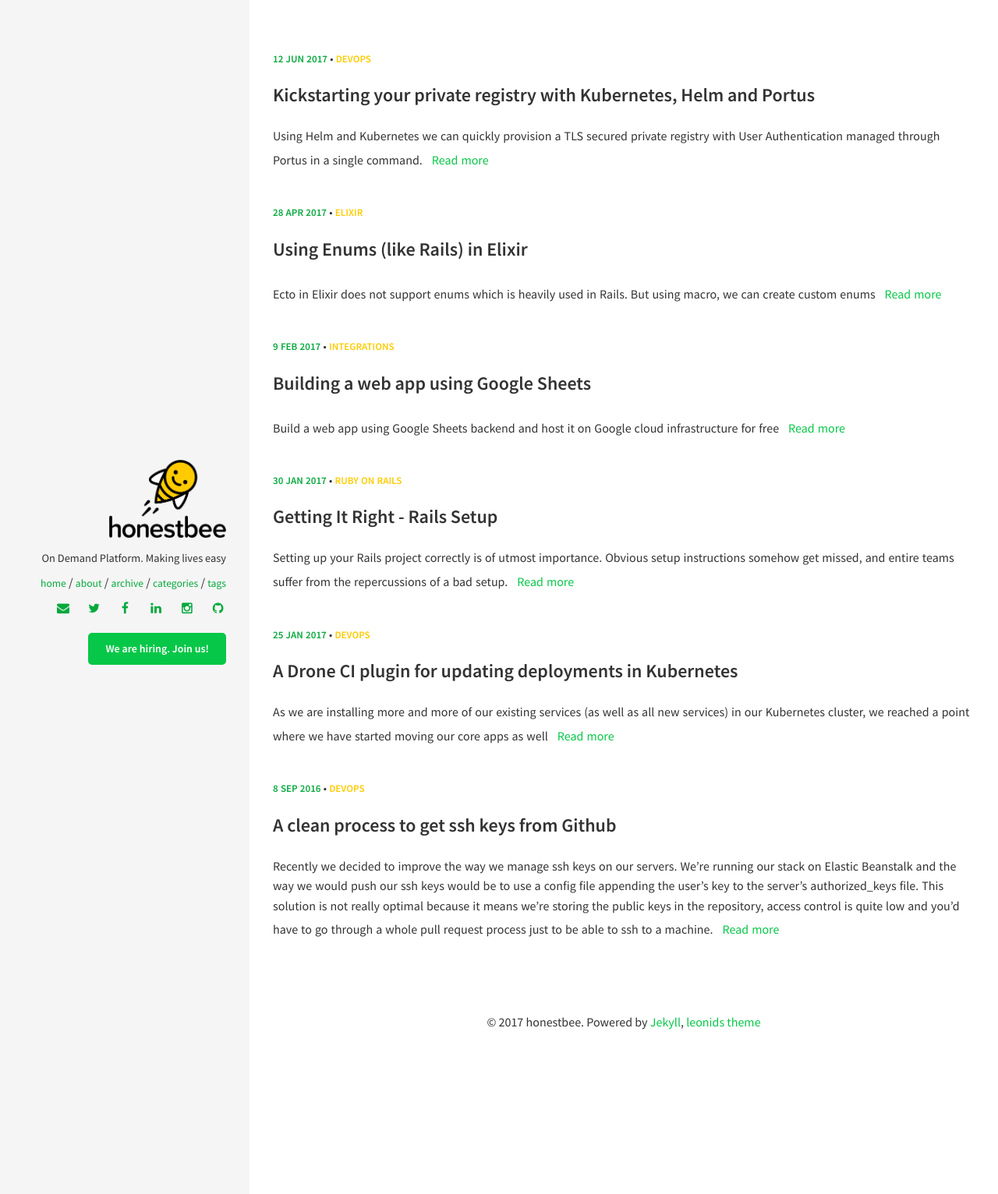
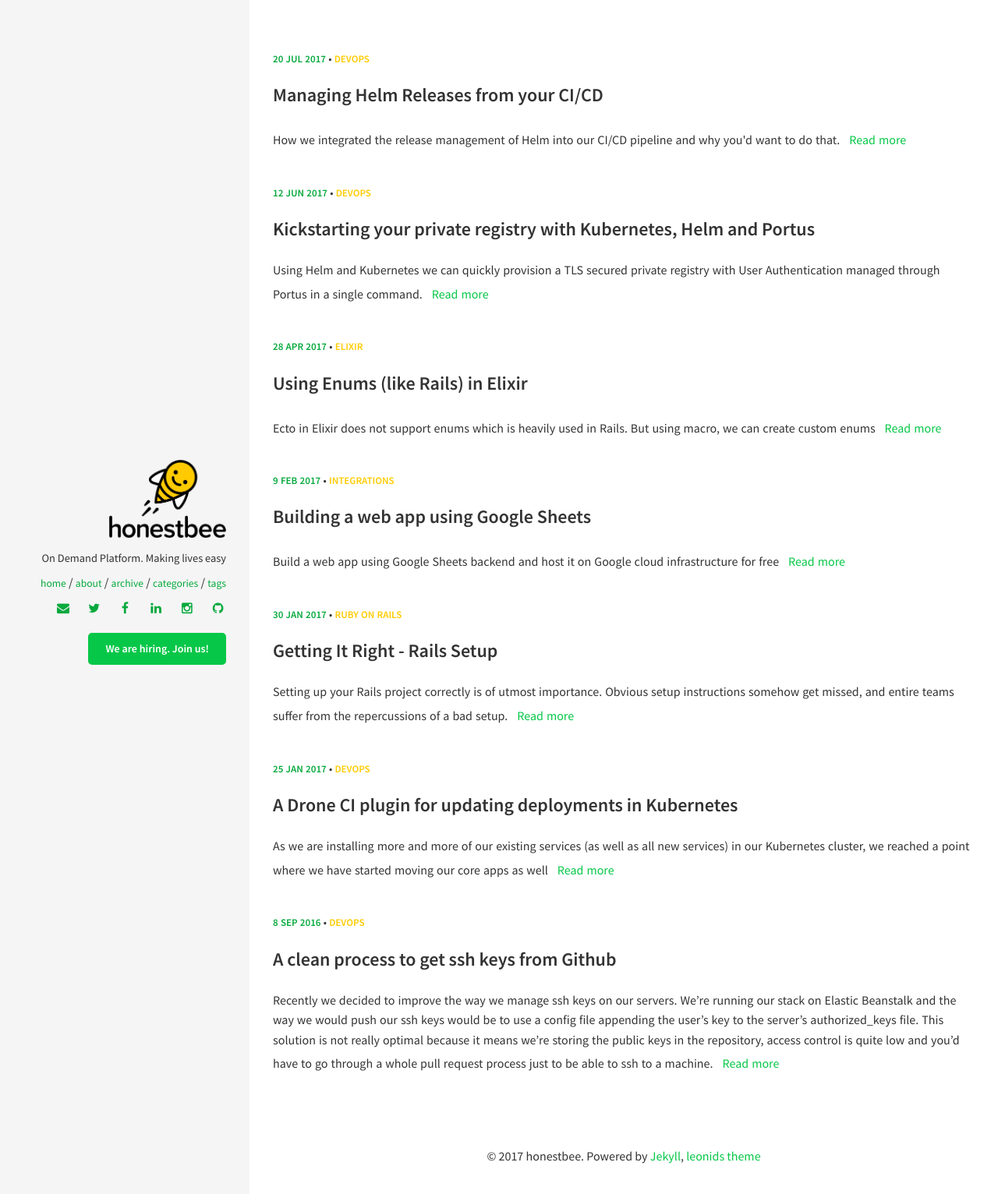
Before and after one commit to honestbee/honestbee.github.io, a Jekyll site: the page built from index.html, in a window 1280 px wide. Shown: the top 1532 px of the page at 78% size. Built offline with Jekyll 4.4.1, drawn with Linux system fonts in a browser that asks for light colours; part of the change alters nothing that is shown.

Commit message:
Add first draft

````diff
--- a/_config.yml
+++ b/_config.yml
@@ -89,4 +89,7 @@ authors:
     twitter:
   Vincent De Smet:
     linkedin: vincentds
-    twitter:
+    twitter: vincentdesmet
+  Tuan Nguyen:
+    linkedin: tuannvm
+    twitter: tuannvm
--- /dev/null
+++ b/_posts/2017-07-20-drone-helm-repository.markdown
@@ -0,0 +1,277 @@
+---
+layout: post
+title:  "Managing Helm Releases from your CI/CD"
+excerpt: "How we integrated the release management of Helm into our CI/CD pipeline and why you'd want to do that."
+categories: [devops]
+tags: [kubernetes, devops, aws]
+author: Tuan Nguyen,Vincent De Smet
+---
+
+## Context
+
+At Honestbee we fully adopted [Helm](https://helm.sh) since late 2016 and are always focused on providing value back to the community developing these awesome open source projects.
+
+Early on, we distilled existing best practices into a summary [Helm Best Practices](https://gist.github.com/so0k/f927a4b60003cedd101a0911757c605a) document (which was well-recieved, but has since been superseded by the excelent [Upstream - Helm Best Practices](https://docs.helm.sh/chart_best_practices/#the-chart-best-practices-guide) guide). We also always try to contribute to the upstream Helm Charts for the open source projects we use such as [Locust](https://kubeapps.com/charts/stable/locust), [Portus](/articles/devops/2017-06/portus-kubernetes-registry), [Fluentd](https://github.com/fluent/fluentd-kubernetes-daemonset/pull/4) and [Cloudflare-datadog](https://github.com/kubernetes/charts/pull/1324).
+
+Another open source project we heavily rely on is [Drone.io](http://docs.drone.io/getting-started/), which is now handling CI/CD for most of our applications. Drone allows us to fully automate our application deployments into our Kubernetes clusters. A while back we also open sourced our [Drone Kubernetes plug-in](/articles/devops/2017-01/drone-kubernetes-plugin).
+
+This post assumes familiarity with [Kubernetes](https://kubernetes.io) and some [Helm Concepts](https://docs.helm.sh/developing_charts/#charts).
+
+## Overview and Motivations behind our Set up
+
+Helm's templating features to facilitate the installation of our workloads on top of Kubernetes drove our initial adoption, but Helm has a lot more to offer!
+
+In our initial set up for our team of two, we relied on a central git repository of Helm Charts which both of us kept a local copy off. Deployment secrets were handled manually outside of this repository. As the team grew and secrets were managed manually, mistakes could easily be made while changing the configuration of releases managed by Helm. Kubernetes often stopped faulty updates as soon as the first [health checks failed](https://kubernetes.io/docs/tasks/configure-pod-container/configure-liveness-readiness-probes/) and Helm's release management provided us powerfull roll backs. However, we saw the need to fully automate releases with Helm and the first step towards this was to stop updating Kubernetes deployments directly from Drone, ensuring Helm had full control over every new release from within our Drone CI/CD Pipelines.
+
+As we do not want our Helm Charts to live within each project directory and prefer to have Deployment artefacts de-coupled from the project (each project packages as a container image, how this container image is deployed is managed separately and may change over time). Deployments can also cross multiple projects and make use of Helm's Chart dependency mechanisms.
+
+For this to fully work, Helm defines the concept of a central [Chart repository](https://docs.helm.sh/developing_charts/#syncing-your-chart-repository) which is very similar to the central [Docker Registry](https://docs.docker.com/registry/) used for Container Image distribution.
+
+A Chart repository mainly consists of static assets (Although a proposal exists to treat Charts more like Container images and [re-use the existing technology used to manage image distribution](https://coreos.com/blog/quay-application-registry-for-kubernetes.html)). Any static file host (github.io / s3 / GCS / ... ) can be used, additionaly - support for [auth has recently been added](https://github.com/kubernetes/helm/issues/1038) to Helm. We just have to have a pipeline to package the charts and synchronise them to the host for every change.
+
+Next, our Drone pipeplines must have a task to pull the specified Helm Chart from the Chart Repository and install or upgrade a Project's target release (Dev / Staging / Prod) within a Kubernetes cluster. For these type of pipeline tasks, which are highly re-usable across pipelines, Drone uses the concept of a [plugin](http://docs.drone.io/plugin-overview/) making them fully declarative and easily controlled through configuration.
+
+A powerfull [Helm plugin for Drone](https://github.com/ipedrazas/drone-helm) already existed, but lacked the support to work with centralized Chart Repositories. We recently forked and added this support and are working to upstream these changes.
+
+In the next 2 section we will detail how we:
+
+- Create and manage our private Chart Repository and
+- How we use this Chart Repository within our Drone pipelines (we will also provide a public sample project).
+
+### Creating and Managing a private Chart Repository
+
+As we are on AWS, we use s3 to host our Chart Repository, our configuration is fully defined as code using [Terraform](https://terraform.io).
+
+Other clouds provide similar services and the below set up may be replicated there as needed.
+
+After the storage service has been configured, we will cover how Drone is used to synchronise our Git repositories with our Helm Repository.
+
+#### S3 Repository set up
+
+To ensure the repository is only accessible internally, we [restrict s3 bucket access to a particular VPC](https://stackoverflow.com/questions/25539057/restricting-s3-bucket-access-to-a-vpc) (as Helm auth support was still in flux).
+
+Every key component is defined in code as below and takes the following parameters as variables:
+
+- `aws_region`: The AWS Region of choice
+- `domain_name`: Internal domain name. This is a private hosted zone associated with our internal VPCs.
+- `bucket_name_prefix`: Prefix for the bucket on the internal domain.
+- `vpc_endpoint`:  A VPC endpoint which enables you to create a private connection between your VPC and another AWS service without requiring access over the Internet. We choose to pass the id in as a parameter to this module.
+
+Here is the Terraform configuration for the bucket policy to restrict access to our private connection:
+
+```hcl
+data  "aws_iam_policy_document" "s3-read" {
+  statement {
+    sid = "Access-to-specific-VPC-only"
+    effect = "Allow"
+    actions = [
+      "s3:GetObject"
+    ]
+    resources = [
+      "arn:aws:s3:::${var.bucket_name_prefix}.${var.domain_name}/*"
+    ]
+
+    principals {
+      type        = "AWS"
+      identifiers = ["*"]
+    }
+    condition {
+      test     = "StringEquals"
+      variable = "aws:sourceVpce"
+
+      values = [
+        "${var.vpc_endpoint}"
+      ]
+    }
+  }
+}
+```
+
+The s3 Bucket itself will act as a static website:
+
+```hcl
+resource "aws_s3_bucket" "charts-bucket" {
+  force_destroy = true
+  bucket = "${var.bucket_name_prefix}.${var.domain_name}"
+  policy = "${data.aws_iam_policy_document.s3-read.json}"
+
+  website {
+    index_document = "index.html"
+  }
+
+  cors_rule {
+    allowed_headers = ["*"]
+    allowed_methods = ["PUT", "POST"]
+    allowed_origins = [
+      "https://${var.bucket_name_prefix}.${var.domain_name}"
+    ]
+    expose_headers  = ["ETag"]
+    max_age_seconds = 3000
+  }
+}
+```
+
+And here is the configuration for a DNS record in our private zone:
+
+```hcl
+data "aws_route53_zone" "private" {
+   name         = "${var.domain_name}."
+   private_zone = true
+ }
+
+resource "aws_route53_record" "www" {
+  zone_id = "${data.aws_route53_zone.private.zone_id}"
+  name    = "${var.bucket_name_prefix}.${var.domain_name}"
+  type    = "CNAME"
+  ttl     = "300"
+  records = ["${var.bucket_name_prefix}.${var.domain_name}.s3-website-${var.aws_region}.amazonaws.com"]
+}
+```
+
+Note: Users who want to manage the bucket through the console, should get access with a policy similar to this
+
+```
+data "aws_iam_policy_document" "charts-bucket-console-access" {
+  # allow listing of all buckets
+  statement {
+    sid = "1"
+    actions = [
+        "s3:ListAllMyBuckets"
+    ]
+    resources = [
+        "arn:aws:s3:::*"
+    ]
+  }
+  # allow all access to charts bucket
+  statement {
+    sid = "2"
+    actions = [
+      "s3:*"
+    ]
+    resources = [
+      "${aws_s3_bucket.charts-bucket.*.arn}",
+      "${formatlist("%s/*",aws_s3_bucket.charts-bucket.*.arn)}"
+    ]
+  }
+}
+```
+
+Additionally, the IAM credentials required for the CI/CD system to access the bucket can also be generated through Terraform, but have been omitted here for brevity.
+
+#### Synchronizing central Git repo with s3 bucket
+
+The Drone pipeline task will require the following secrets:
+
+- `AWS_ACCESS_KEY_ID`
+- `AWS_SECRET_ACCESS_KEY`
+- `AWS_DEFAULT_REGION`
+
+We use a Base Image with `bash`, `awscli` and `helm`
+
+```dockerfile
+FROM alpine:3.6
+ENV HELM_VERSION 2.5.0
+RUN apk --update add py-pip bash curl tar && \
+  pip install awscli
+RUN curl -O https://storage.googleapis.com/kubernetes-helm/helm-v${HELM_VERSION}-linux-amd64.tar.gz && \
+  tar -xvf helm-v${HELM_VERSION}-linux-amd64.tar.gz && \
+  cp -rfp linux-amd64/helm /usr/local/bin/ && \
+  rm -rf linux-amd64*
+```
+
+Currently, we rely on the following bash script and are yet to convert it to a re-usable Drone plugin.
+
+```bash
+#!/bin/bash
+
+# Initialize helm client locally
+helm init --client-only
+
+# only package folders which have a `Chart.yaml` at their root
+charts=`find . -type f -name 'Chart.yaml'`
+for c in $charts; do
+  echo "Creating package for ${c%%/Chart.yaml}..."
+  helm package ${c%%/Chart.yaml}
+done
+
+# Create index.yaml
+helm repo index --url http://${S3_BUCKET} --home . .
+
+echo "Syncing index.yaml and packaged charts ..."
+aws s3 sync . s3://${S3_BUCKET}/ --exclude '*' --include "*.tgz" --include "index.yaml"
+```
+
+Given the above, our Drone pipeline becomes as follows:
+
+```yaml
+pipeline:
+  build:
+    image: registry.example.com/helm-repo-sync
+    environment:
+      - S3_BUCKET=helm-repo.example.com
+    commands:
+      - ./package.sh
+    when:
+      branch: [master]
+
+```
+
+### Managing Helm releases with a private Chart Repository and Drone
+
+Once a Chart repository has been configured, we can use it with helm.
+
+To illustrate how we use a Helm Repository, lets see go through the manual steps first.
+
+The repository has to be added to our Helm configuration:
+
+```bash
+$ helm repo add honestbee-charts https://github.com/honestbee/public-charts
+```
+
+Next we can search for Charts:
+
+```bash
+$ helm search hello
+NAME                            VERSION DESCRIPTION
+hb-charts/hello-world           0.1.0   Hello World chart for testing
+honestbee-charts/hello-world    0.1.0   Hello World chart for testing
+local/hello-world               0.1.0   Hello World chart for testing
+```
+
+We need to make sure our Drone deployment is running in a VPC that can access the private repository.
+
+Finally, to manage Helm deployments from Drone, we can use our [forked Helm Drone plugin](https://github.com/honestbee/drone-helm#helm-kubernetes-plugin-for-droneio) - until we upstream those changes.
+
+See our [Sample project](https://github.com/honestbee/hello-drone-helm) for a simple Drone pipeline example:
+
+```yaml
+pipeline:
+  build_docker_image:
+    image: plugins/docker
+    repo: quay.io/honestbee/hello-drone-helm
+    tags:
+      - "latest"
+      - ${DRONE_BRANCH}-${DRONE_COMMIT_SHA:0:7}
+    when:
+      branch: [ master, staging ]
+
+  helm_deploy_staging:
+    image: quay.io/honestbee/drone-helm
+    skip_tls_verify: true
+    helm_repos: public-charts=http://tech.honestbee.com/public-charts
+    chart: public-charts/hello-world
+    values: image.repository=quay.io/honestbee/hello-drone-helm,image.tag=${DRONE_BRANCH}-${DRONE_COMMIT_SHA:0:7}
+    release: ${DRONE_REPO_NAME}-${DRONE_BRANCH}
+    prefix: STAGING
+    when:
+      branch:
+        exclude: [ master ]
+```
+
+Full Usage documentation is [available in the repository](https://github.com/honestbee/drone-helm/blob/add-repo-support/README.md#drone-pipeline-usage)
+
+## Summary
+
+Having Helm manage the releases on Kubernetes gives us the ability to easily roll back to a previous release where every manifest related to the Kubernetes workload is versioned (including configmaps, secrets, ingress, ... ).
+
+We did not cover an important aspect in this article, which is the secrets management. But we will detail these in a separate article.
````
